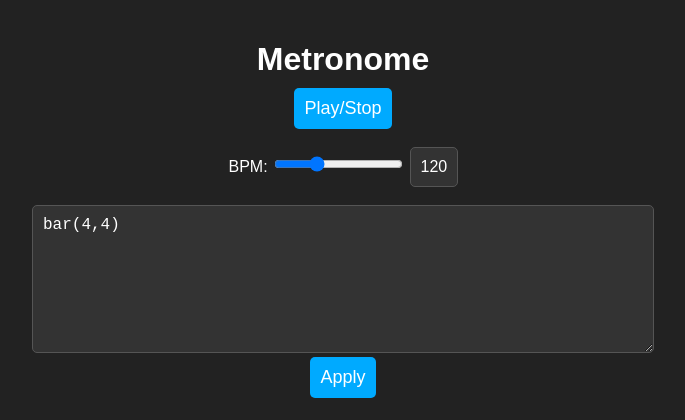
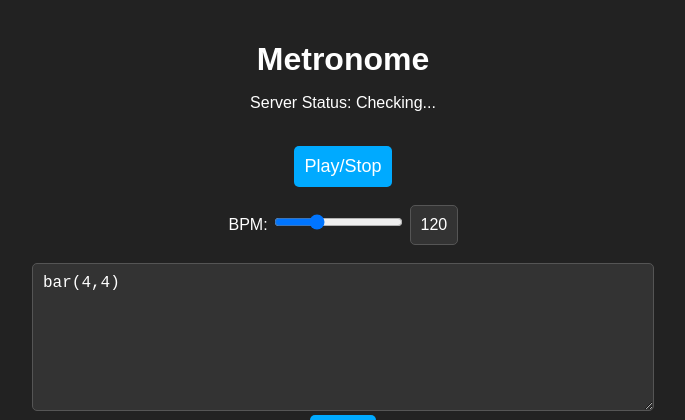
Before and after one commit to MarianJandl/metronome_app, a Flask app: page / in a window 1280 px wide. Shown: the top 420 px of the page, without its empty margins (297-982 px from the left). Run offline with Flask 3, Linux system fonts and the light colour scheme.

Commit message:
Update index.html

```diff
--- a/templates/index.html
+++ b/templates/index.html
@@ -5,11 +5,12 @@
     <meta name="viewport" content="width=device-width, initial-scale=1.0">
     <title>Metronome</title>
     <link rel="stylesheet" href="{{ url_for('static', filename='style.css') }}">
+    <script src="https://code.jquery.com/jquery-3.6.0.min.js"></script>
 </head>
 <body>
     <h1>Metronome</h1>
 
-
+    <p>Server Status: <span id="serverStatus">Checking...</span></p><br>
     <button id="toggleBtn">Play/Stop</button>
     <br><br>
     <label for="bpmSlider">BPM:</label>
```
